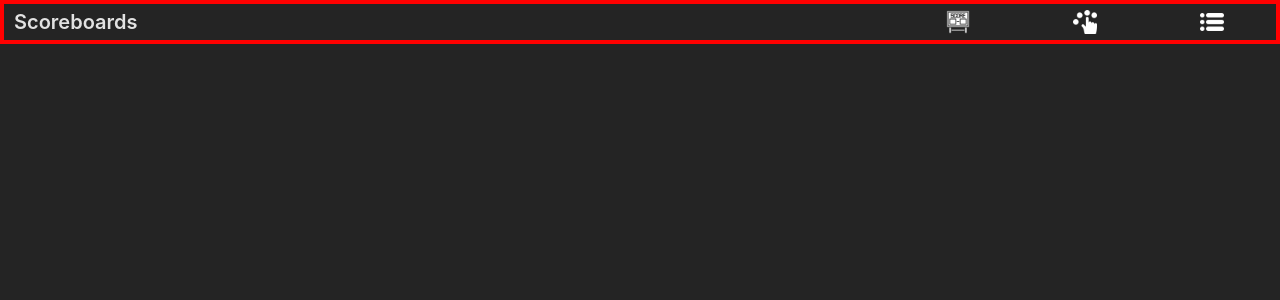
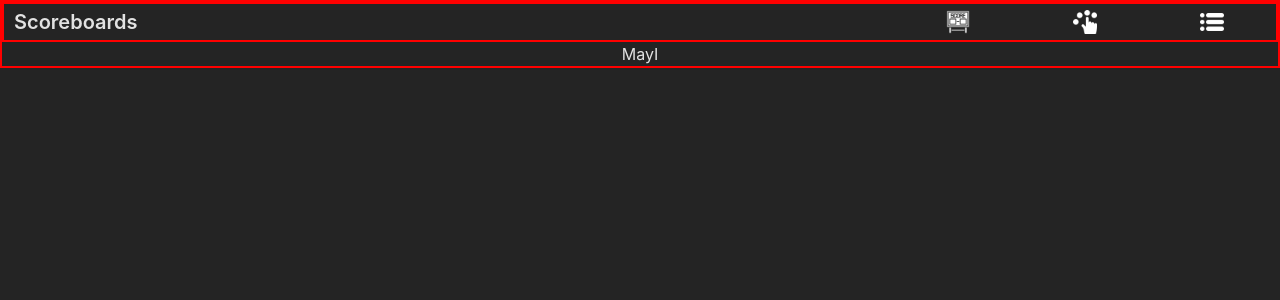
Before and after one commit to Jagerziel/Scoreboards, a React (Vite) app: page /MayI in a window 1280 px wide. Before the commit this address had no page. Shown: the top 300 px of the page. Built offline with nearby package versions, Linux system fonts and the light colour scheme.

Commit message:
Added routes for games

```diff
--- a/src/App.jsx
+++ b/src/App.jsx
@@ -4,6 +4,9 @@
 // Import Components
 import Navbar from './components/navbar/Navbar'
 import Home from './screens/Home.jsx'
+import MayI from './screens/MayI.jsx'
+import Remi from './screens/Remi.jsx'
+import Yahtzee from './screens/Yahtzee.jsx'
 // Import SCSS
 import './App.scss'
 
@@ -15,6 +18,9 @@
       <div>
         <Routes>
           <Route path="/" element={<Home />} />
+          <Route path="/MayI" element={<MayI />} />
+          <Route path="/Remi" element={<Remi />} />
+          <Route path="/Yahtzee" element={<Yahtzee />} />
         </Routes>
       </div>
     </div>
--- a/src/components/navbar/Navbar.jsx
+++ b/src/components/navbar/Navbar.jsx
@@ -4,7 +4,6 @@
 import MenuIcon from '/public/menuIcon.png'
 import OptionsIcon from '/public/optionsIcon.png'
 import ScoreboardIcon from '/public/scoreboardIcon.png'
-
 
 // Import CSS
 import './Navbar.scss'
```
